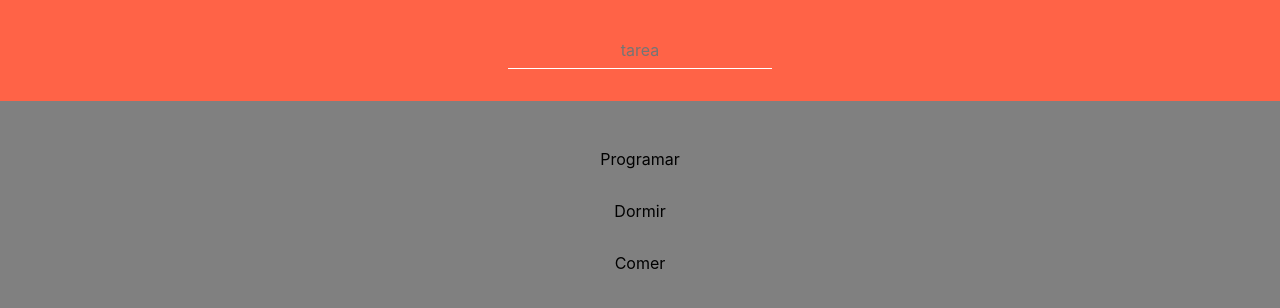
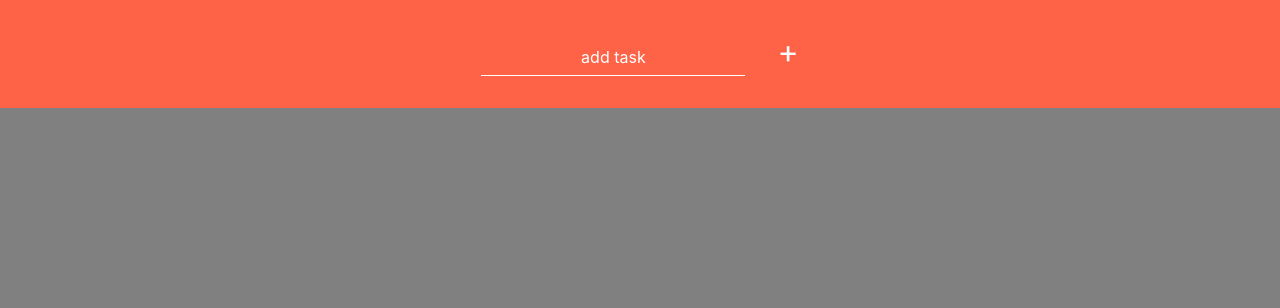
Before and after one commit to datata/react-tareas, a React (Create React App) app: page / in a window 1280 px wide. Shown: the top 308 px of the page. Built offline with nearby package versions, Linux system fonts and the light colour scheme.

Commit message:
Add task working

```diff
--- /dev/null
+++ b/src/components/task.jsx
@@ -0,0 +1,16 @@
+import React, { Component } from 'react';
+
+import './task.scss';
+
+
+
+class Task extends Component {
+     render() {
+
+        return (
+            <div className="task">{this.props.text}</div>
+        );
+    }
+}
+
+export default Task;
--- /dev/null
+++ b/src/components/task.scss
@@ -0,0 +1,8 @@
+.task{
+
+    background: white;
+    padding: 1em;
+    border-radius: 4px;
+    margin:0.4em;
+    width: 200px;
+}
--- a/src/views/Board.jsx
+++ b/src/views/Board.jsx
@@ -1,29 +1,58 @@
 import React, { Component } from 'react';
-
+import Task from "../components/task.jsx";
 import './board.scss';
 
 
 
+
 class Board extends Component {
+    state = {
+        newTaskText: '',
+        placeHolder: 'add task',
+        tasks: [
+
+        ],
+    };
+
+    // handleChange = (ev) => {
+    //     this.setState({ [ev.target.name]: ev.target.value });
+    //     console.log({ [ev.target.name]: ev.target.value });
+    // }
+
+    addTask = (text) => {
+        let newTask = { text, };
+        this.setState({
+            tasks: [newTask, ...this.state.tasks],
+            newTaskText:'',
+
+        });
+    }
+
+    handleChange = (ev) => {
+        this.setState({newTaskText:ev.target.value})
+        console.log('handleChange')
+    }
+
+    handleKeyUp = (ev)=>{
+        console.log('handle KEYUP')
+        if (ev.keyCode === 13) {
+        this.addTask(ev.target.value);
+        }
+
+    }
+
+
     render() {
         return (
             <div className="board">
                 <header>
-                    <input type="text" placeholder="tarea"/>
+                    <input type="text" name="task" placeholder={this.state.placeHolder} onKeyUp={this.handleKeyUp} onChange={this.handleChange} value={this.state.newTaskText}/>
+                    <button className="addTask">+</button>
                 </header>
 
-                <main className="Tasks">
-                    <div className="task">
-                        Programar
-                    </div>
+                <main className="tasks" >
+                    {this.state.tasks.map((task) => <Task text={task.text} />)}
 
-                    <div className="task">
-                        Dormir
-                    </div>
-
-                    <div className="task">
-                        Comer
-                    </div>
                 </main>
 
             </div>
--- a/src/views/board.scss
+++ b/src/views/board.scss
@@ -3,6 +3,16 @@
     min-height: 100vh;
     display: flex;
     flex-direction: column;
+
+
+    .tasks{
+        padding: 3em;
+        display:flex;
+        flex-direction: row;
+        align-items: flex-start;
+        flex-wrap: wrap;
+        align-content: flex-start;
+    }
 
     header {
 
@@ -14,25 +24,32 @@
             color: white;
             border-bottom: 1px solid white;
             padding: 0.5em;
-
         }
 
+        ::placeholder { /* Chrome, Firefox, Opera, Safari 10.1+ */
+            color: white;
+            opacity: 1; /* Firefox */
+          }
 
+
+        button.addTask {
+            all: unset;
+            color: white;
+            font-size: 2rem;
+            padding: 0em;
+            margin-left: 1em;
+        }
 
     }
 
     main {
-
         background-color: grey;
         flex: 1;
         padding: 2em;
 
-        .task{
-
-            padding:1em;
-
+        .task {
+            padding: 1em;
         }
-
     }
 
 
```
